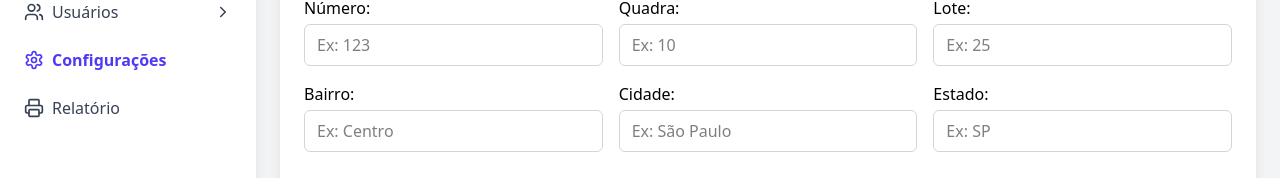
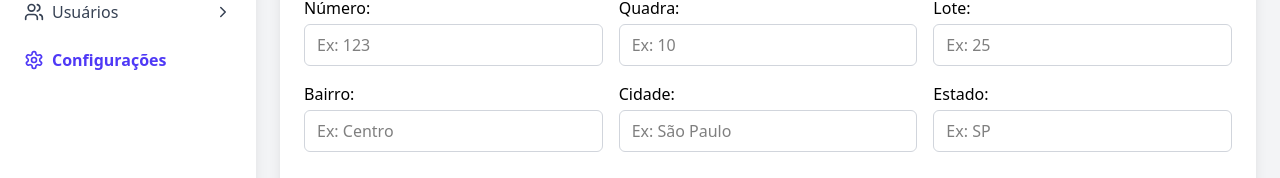
Before and after one commit to Ioshuasl/sistema-restaurante-frontend, a React (Vite) app: page /admin/config in a window 1280 px wide. Shown: the part 352-530 px from the top of the page. Built offline with nearby package versions, Linux system fonts and the light colour scheme; no server answers.

Commit message:
incrementando a impressao dos recibos de cada pedido

```diff
--- a/src/pages/Admin/Components/Sidebar.tsx
+++ b/src/pages/Admin/Components/Sidebar.tsx
@@ -225,16 +225,6 @@ export default function Sidebar() {
               <Settings size={20} />
               Configurações
             </Link>
-
-            {/* Configurações */}
-            <Link
-              to="/admin/relatorio"
-              className={`flex items-center gap-2 px-2 py-2 rounded ${isActive("/admin/relatorio")}`}
-              onClick={() => setIsSidebarOpen(false)}
-            >
-              <PrinterIcon size={20} />
-              Relatório
-            </Link>
           </nav>
         </div>
 
```
